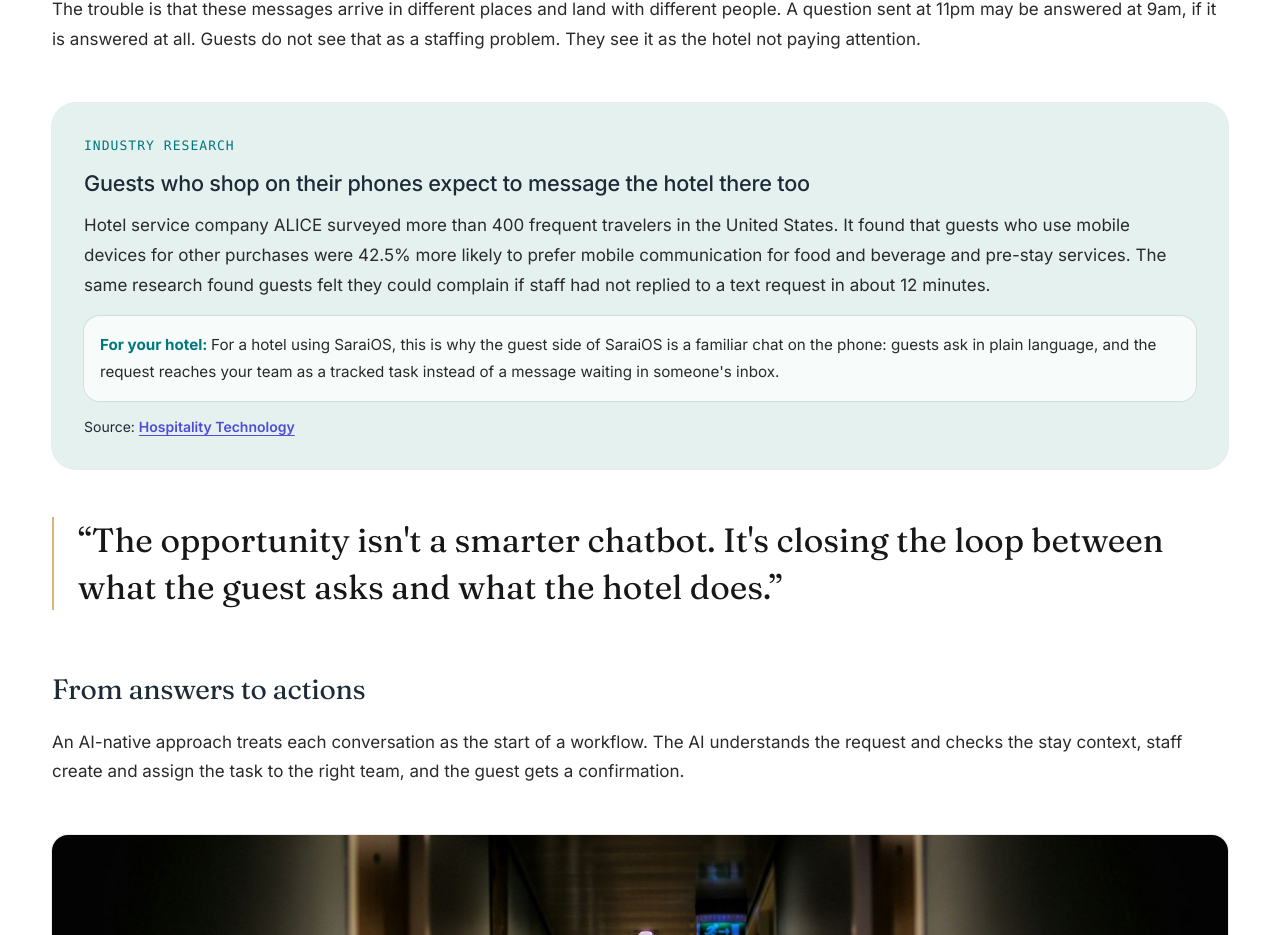
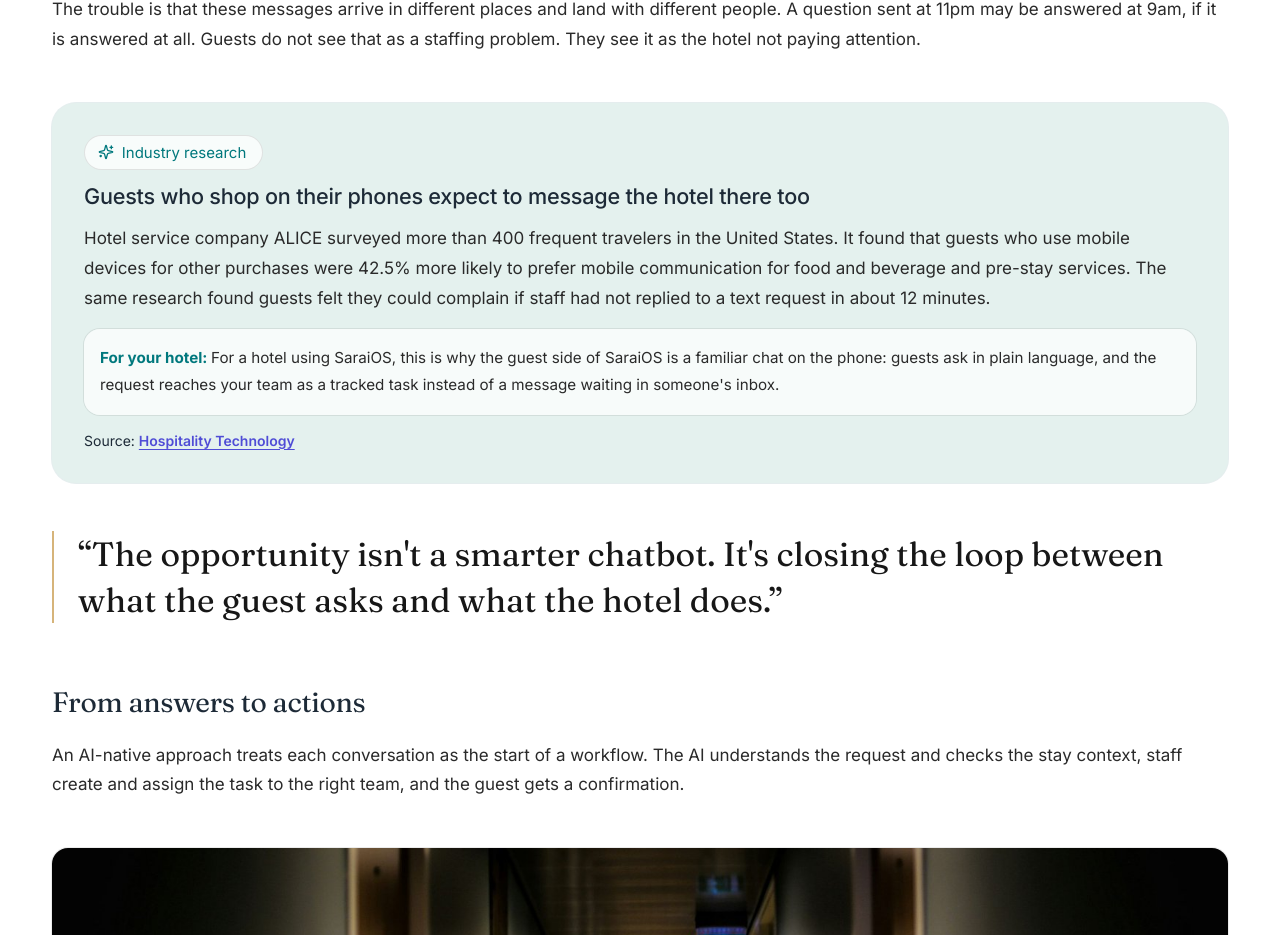
Before and after one commit to abdulrhhkahn/SaraiOS, a Next.js app: page /blog/how-ai-is-changing-the-hotel-guest-journey in a window 1280 px wide. Shown: the part 2072-3007 px from the top of the page. Built offline with nearby package versions, Linux system fonts and the light colour scheme; no server answers.

Commit message:
Add files via upload

```diff
--- a/components/blog/ArticleBody.tsx
+++ b/components/blog/ArticleBody.tsx
@@ -25,7 +25,7 @@ function Block({ block, post, index }: { block: ContentBlock; post: BlogPost; in
     case "story":
       return (
         <aside className="!my-12 rounded-3xl bg-[#e4f1ee] p-6 ring-1 ring-[#005458]/10 sm:p-8">
-          <p className="font-mono text-[0.8125rem] tracking-[0.08em] text-cta uppercase">{block.label}</p>
+          <p className="eyebrow-pill text-cta">{block.label}</p>
           <h3 className="!mt-3 !text-[1.35rem] !leading-snug">{block.title}</h3>
           <p className="!mt-3">{block.text}</p>
           <p className="!mt-4 rounded-2xl bg-white/70 p-4 text-[0.95rem] ring-1 ring-line">
```
